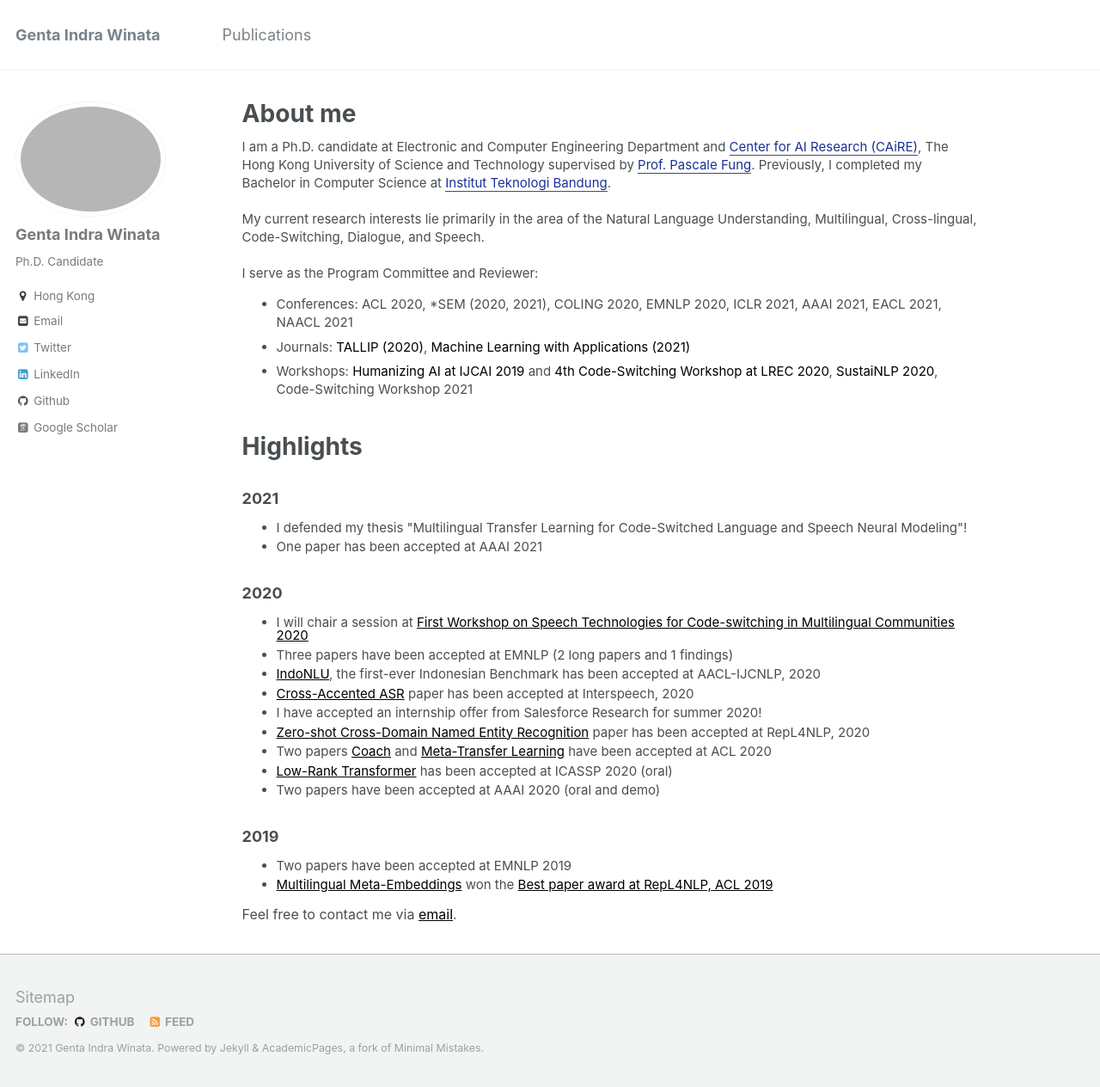
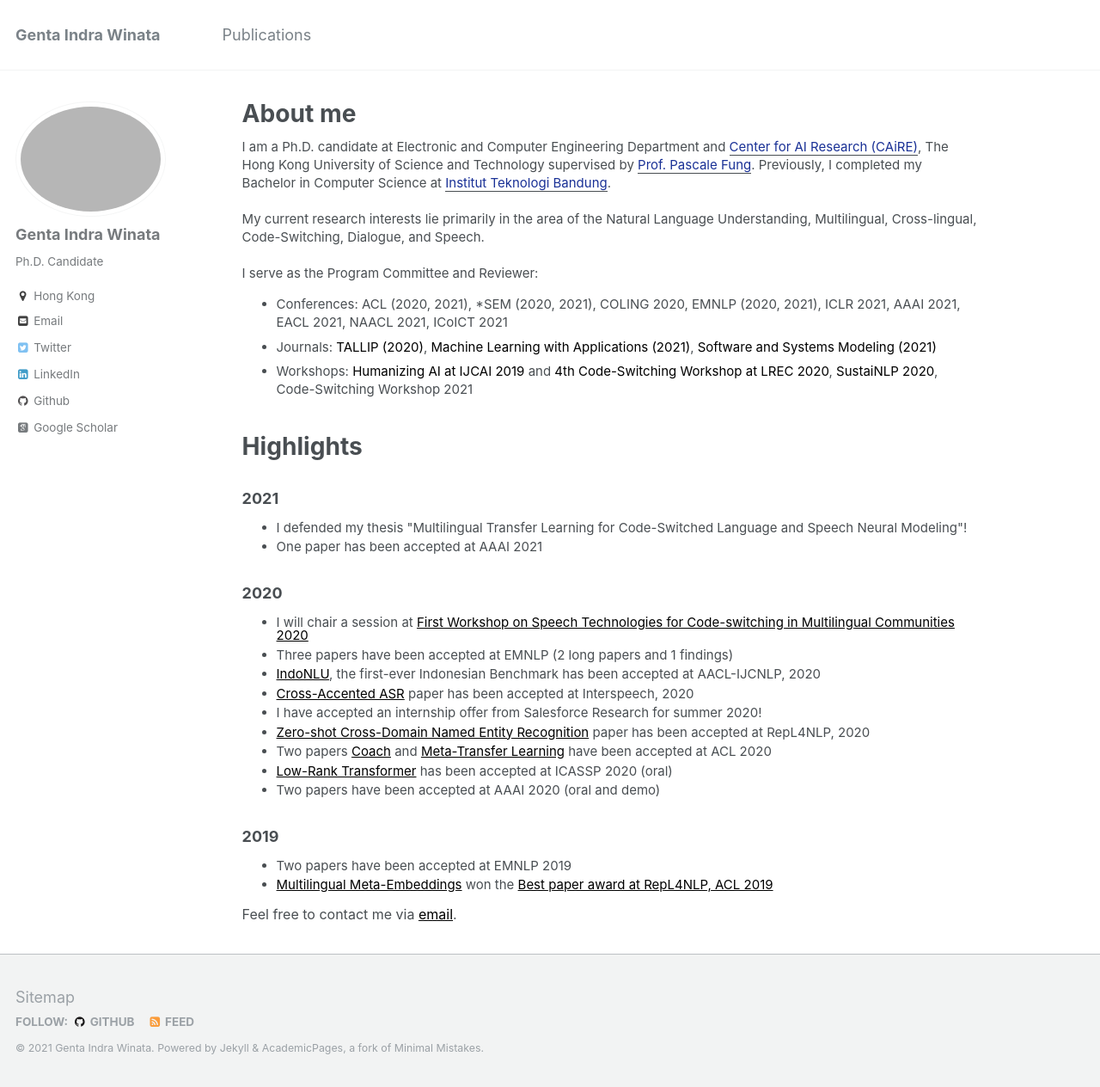
Before and after one commit to gentaiscool/gentaiscool.github.io, a Jekyll site: the page built from _pages/about.md, in a window 1280 px wide and 1264 px high. Shown: the whole window at 86% size. Built offline with Jekyll 4.4.1, drawn with Linux system fonts in a browser that asks for light colours; some web fonts are replaced.

Commit message:
update homepage

```diff
--- a/_layouts/about.html
+++ b/_layouts/about.html
@@ -66,8 +66,8 @@
             <br/><br/>
             I serve as the Program Committee and Reviewer:
             <ul>
-              <li>Conferences: ACL 2020, *SEM (2020, 2021), COLING 2020, EMNLP 2020, ICLR 2021, AAAI 2021, EACL 2021, NAACL 2021</li>
-              <li>Journals: <a href="https://dl.acm.org/journal/tallip" style="color:#000000">TALLIP (2020)</a>, <a href="https://www.journals.elsevier.com/machine-learning-with-applications/" style="color:#000000">Machine Learning with Applications (2021)</a></li>
+              <li>Conferences: ACL (2020, 2021), *SEM (2020, 2021), COLING 2020, EMNLP (2020, 2021), ICLR 2021, AAAI 2021, EACL 2021, NAACL 2021, ICoICT 2021</li>
+              <li>Journals: <a href="https://dl.acm.org/journal/tallip" style="color:#000000">TALLIP (2020)</a>, <a href="https://www.journals.elsevier.com/machine-learning-with-applications/" style="color:#000000">Machine Learning with Applications (2021)</a>, <a href="https://www.springer.com/journal/10270" style="color:#000000">Software and Systems Modeling (2021)</a></li>
               <li>Workshops: <a href="https://www.humanizing-ai.com/program.html" style="color:#000000">Humanizing AI at IJCAI 2019</a> and <a href="https://cod1r.github.io/Code-Switching/" style="color:#000000">4th Code-Switching Workshop at LREC 2020</a>, <a href="https://sites.google.com/view/sustainlp2020" style="color:#000000">SustaiNLP 2020</a>, Code-Switching Workshop 2021</li>
             </ul>
           </div>
```
